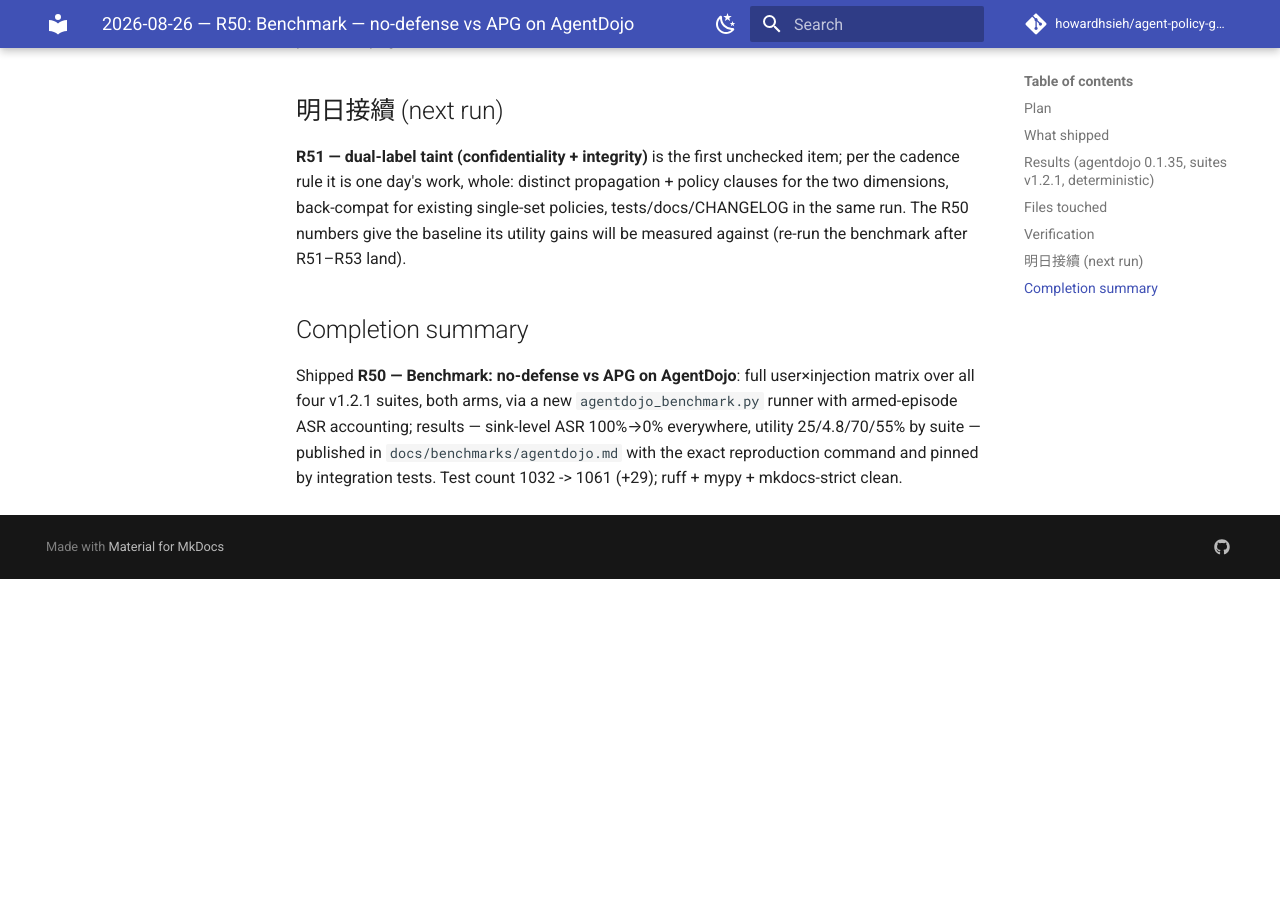
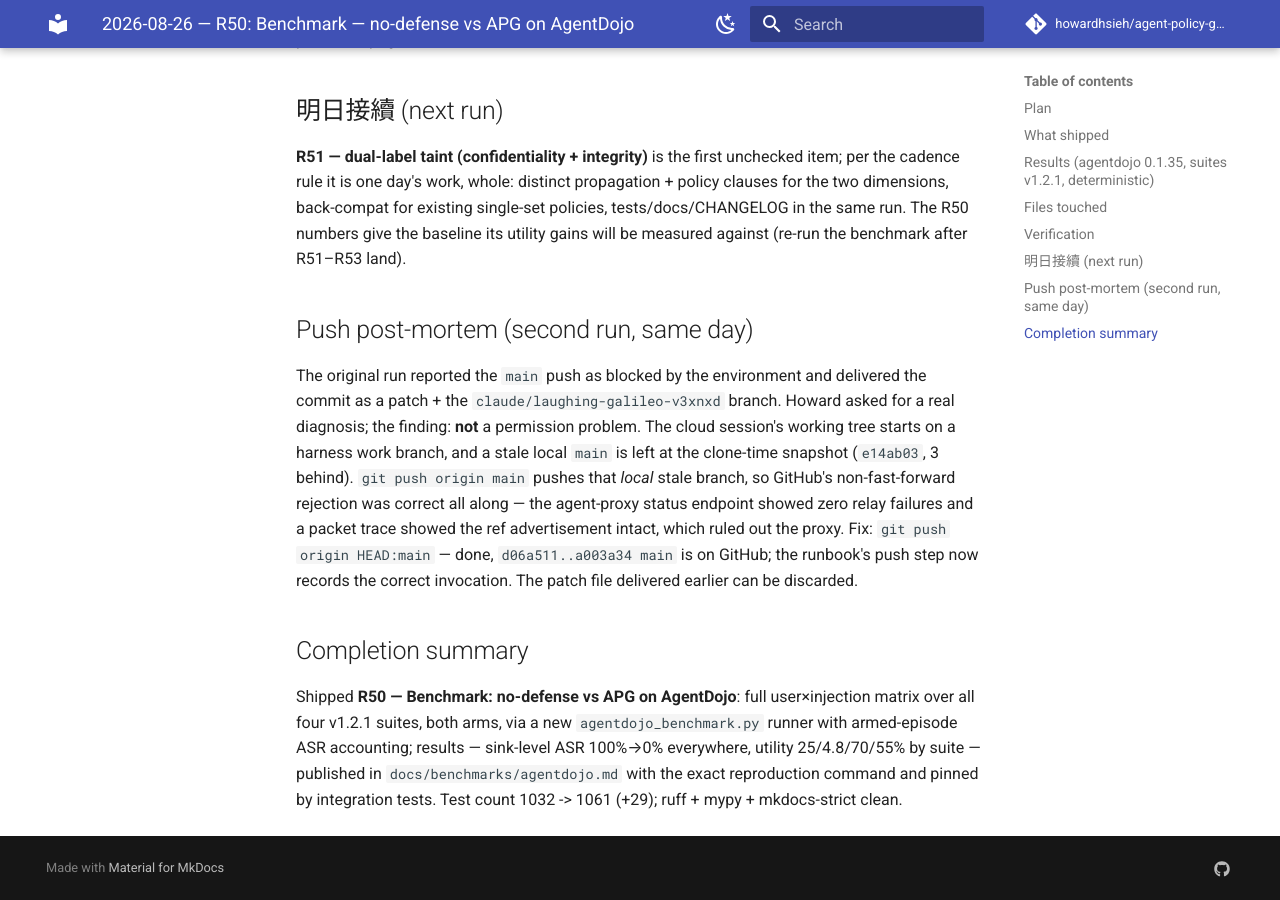
Before and after one commit to howardhsieh/agent-policy-gateway, an MkDocs documentation site: the page built from docs/work-log/2026-08-26.md, in a window 1280 px wide and 900 px high, scrolled down 2548 px. Built offline with MkDocs 1.6.1 and Material for MkDocs 9.7.7, drawn with Linux system fonts in a browser that asks for light colours; comment, search, counter and statistics services are not loaded; before the commit the page ends 3127 px from its top, so only the background shows below that.

Commit message:
docs: record push post-mortem; runbook now mandates git push origin HEAD:main
Cloud sessions start on a harness work branch with a stale local main
at the clone-time snapshot, so plain 'git push origin main' pushes the
stale branch and is correctly rejected as non-fast-forward.

Co-Authored-By: Claude <noreply@anthropic.com>

```diff
--- a/docs/work-log/2026-08-26.md
+++ b/docs/work-log/2026-08-26.md
@@ -98,6 +98,21 @@ back-compat for existing single-set policies, tests/docs/CHANGELOG in
 the same run. The R50 numbers give the baseline its utility gains will
 be measured against (re-run the benchmark after R51–R53 land).
 
+## Push post-mortem (second run, same day)
+
+The original run reported the `main` push as blocked by the environment
+and delivered the commit as a patch + the `claude/laughing-galileo-v3xnxd`
+branch. Howard asked for a real diagnosis; the finding: **not** a
+permission problem. The cloud session's working tree starts on a harness
+work branch, and a stale local `main` is left at the clone-time snapshot
+(`e14ab03`, 3 behind). `git push origin main` pushes that *local* stale
+branch, so GitHub's non-fast-forward rejection was correct all along —
+the agent-proxy status endpoint showed zero relay failures and a packet
+trace showed the ref advertisement intact, which ruled out the proxy.
+Fix: `git push origin HEAD:main` — done, `d06a511..a003a34 main` is on
+GitHub; the runbook's push step now records the correct invocation. The
+patch file delivered earlier can be discarded.
+
 ## Completion summary
 
 Shipped **R50 — Benchmark: no-defense vs APG on AgentDojo**: full
```
Also changed, not shown: docs/daily-runbook.md (+5 -1 lines).
